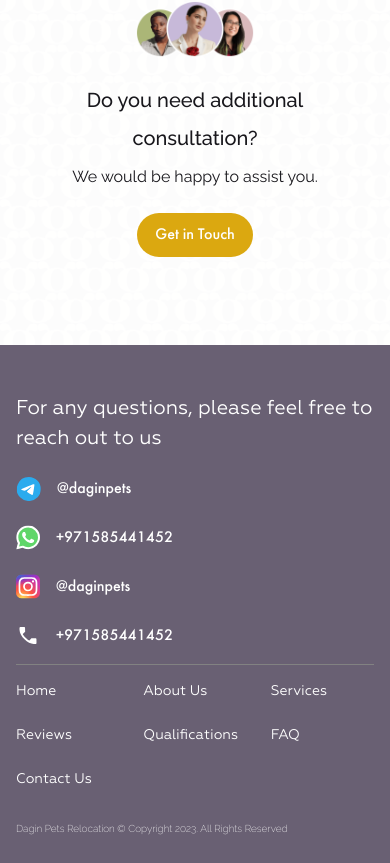
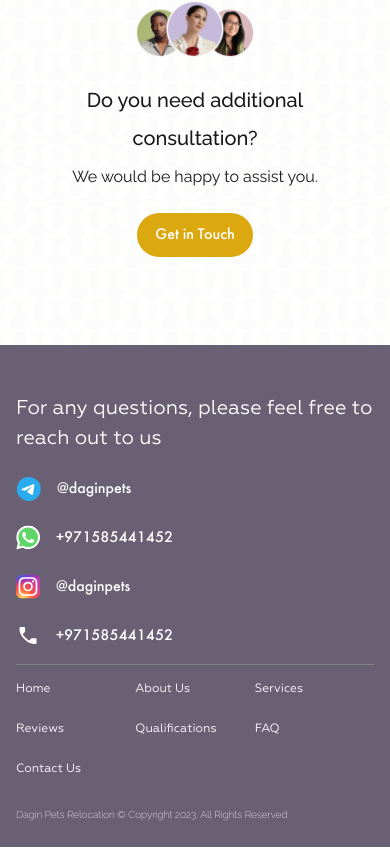
Before and after one commit to DragonflyPie/dagin_pets, a Next.js app: page /en in a window 390 px wide. Shown: the part 4513-5376 px from the top of the page. Built offline with nearby package versions, Linux system fonts and the light colour scheme.

Commit message:
style: make footer navigation smaller on extrasmall mobile devices

```diff
--- a/app/_components/footer/Footer.tsx
+++ b/app/_components/footer/Footer.tsx
@@ -25,8 +25,8 @@ const Footer = async ({ lang }: FooterProps) => {
           </ul>
         </div>
         <hr className="border-gray-form md:hidden xl:block" />
-        <div className="flex w-full flex-col justify-between gap-[1.875rem] text-sm md:flex-row md:items-end">
-          <ul className="grid grid-flow-row grid-cols-3 gap-6 md:gap-x-8 xl:flex xl:gap-6 2xl:gap-12">
+        <div className="flex w-full flex-col justify-between gap-[1.875rem] text-xs xs:text-sm md:flex-row md:items-end">
+          <ul className="grid grid-flow-row grid-cols-3 gap-x-0 gap-y-6 md:gap-x-8 xl:flex xl:gap-6 2xl:gap-12">
             <FooterNavigation lang={lang} />
           </ul>
           <p className=" text-[0.625rem] font-extralight md:text-right md:text-sm">
```
